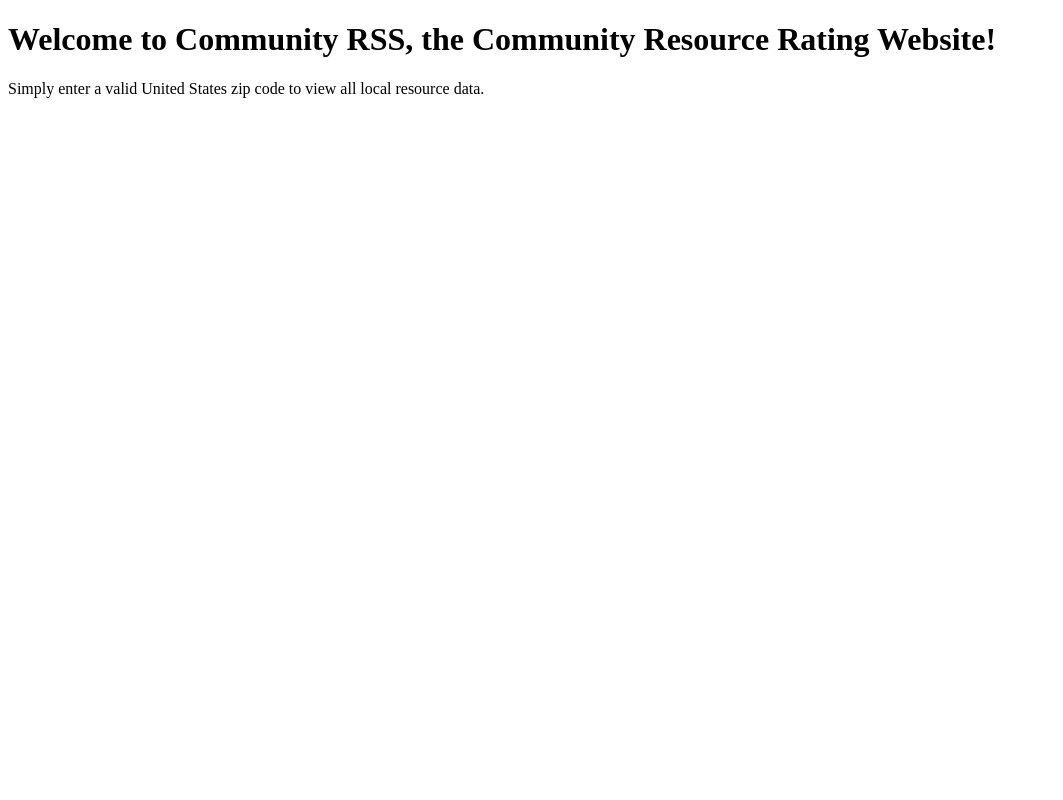
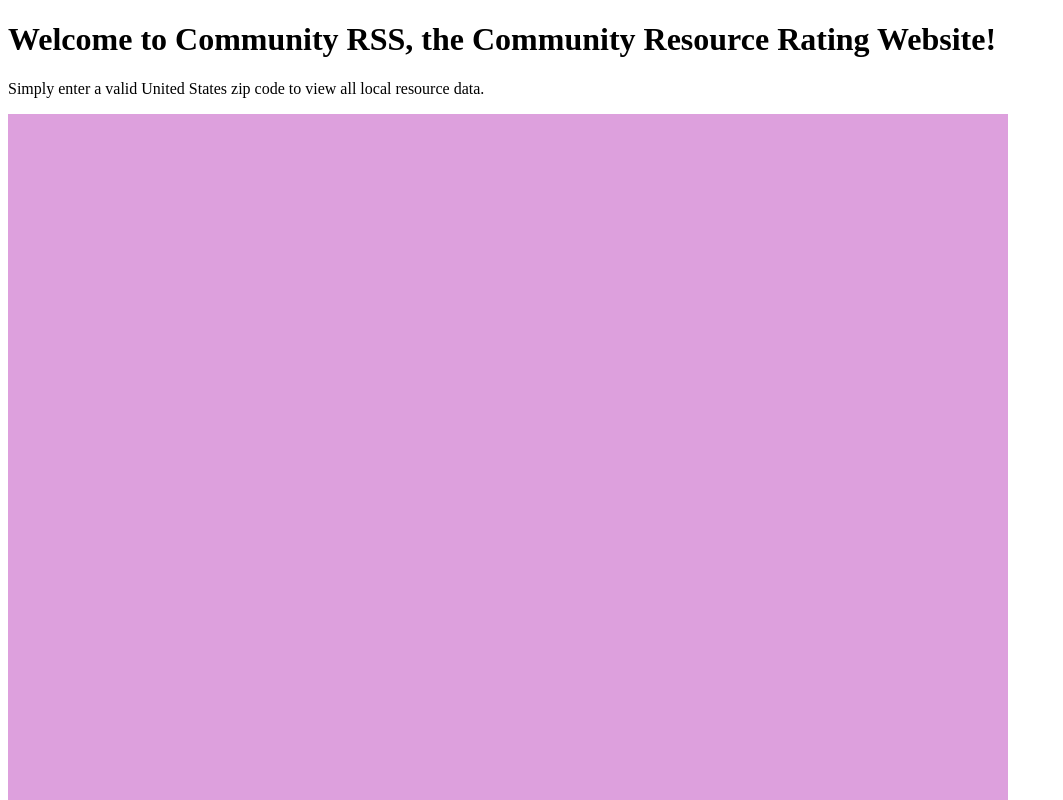
Before and after one commit to AStilmock/Community_RSS_FE, a Gatsby site: page / in a window 1280 px wide. Shown: the top 800 px of the page, without its empty margins (0-1063 px from the left). Built offline with nearby package versions, Linux system fonts and the light colour scheme; Gatsby itself is replaced by a stand-in of ours.

Commit message:
I made it purple

```diff
--- a/src/pages/index.tsx
+++ b/src/pages/index.tsx
@@ -141,6 +141,13 @@ const IndexPage: React.FC<PageProps> = () => {
     <main>
       <h1>Welcome to Community RSS, the Community Resource Rating Website!</h1>
       <p>Simply enter a valid United States zip code to view all local resource data.</p>
+      <div
+        style={{
+          backgroundColor: 'plum',
+          width: '1000px',
+          height: '1000px'
+        }}
+      />
     </main>
   )
 }
```
